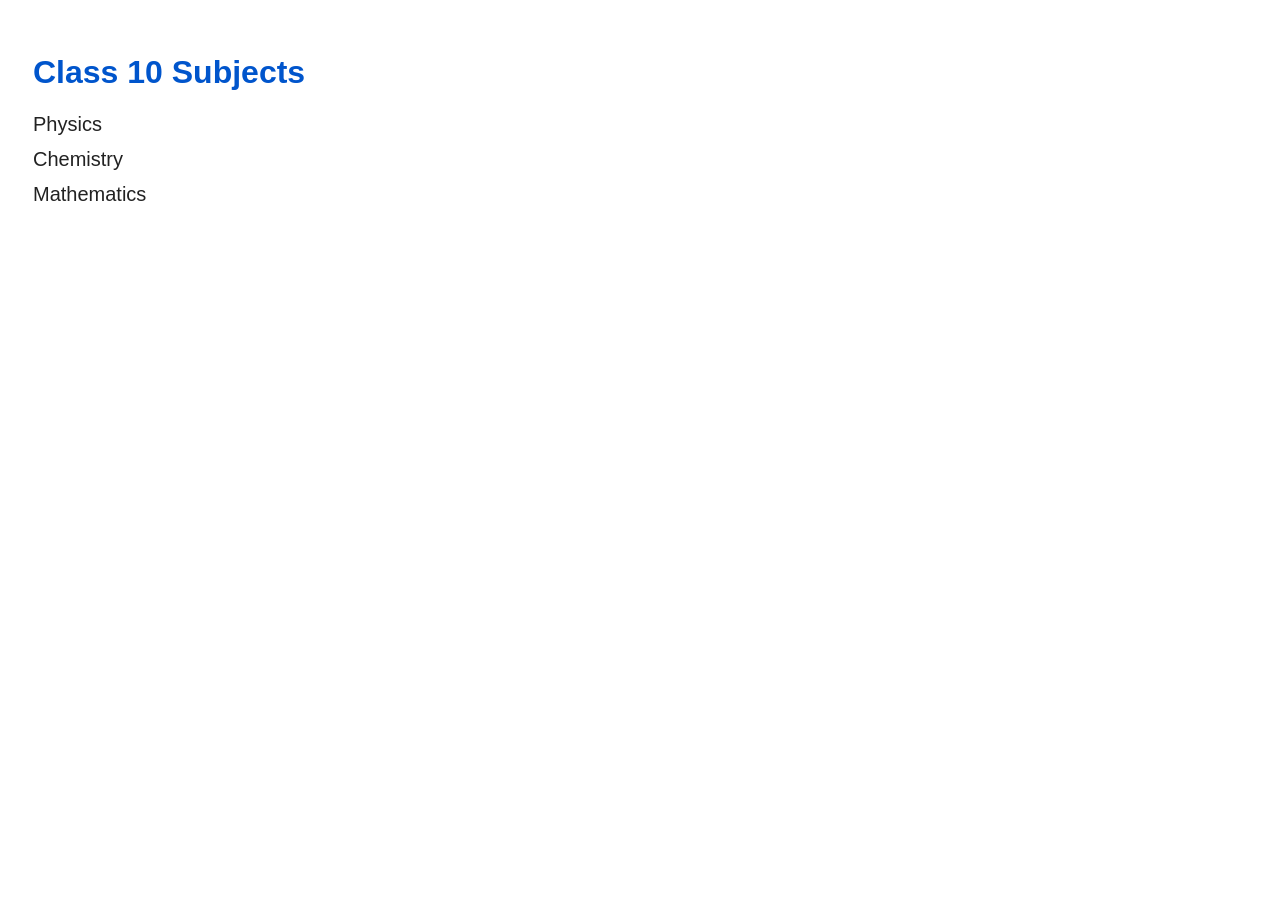
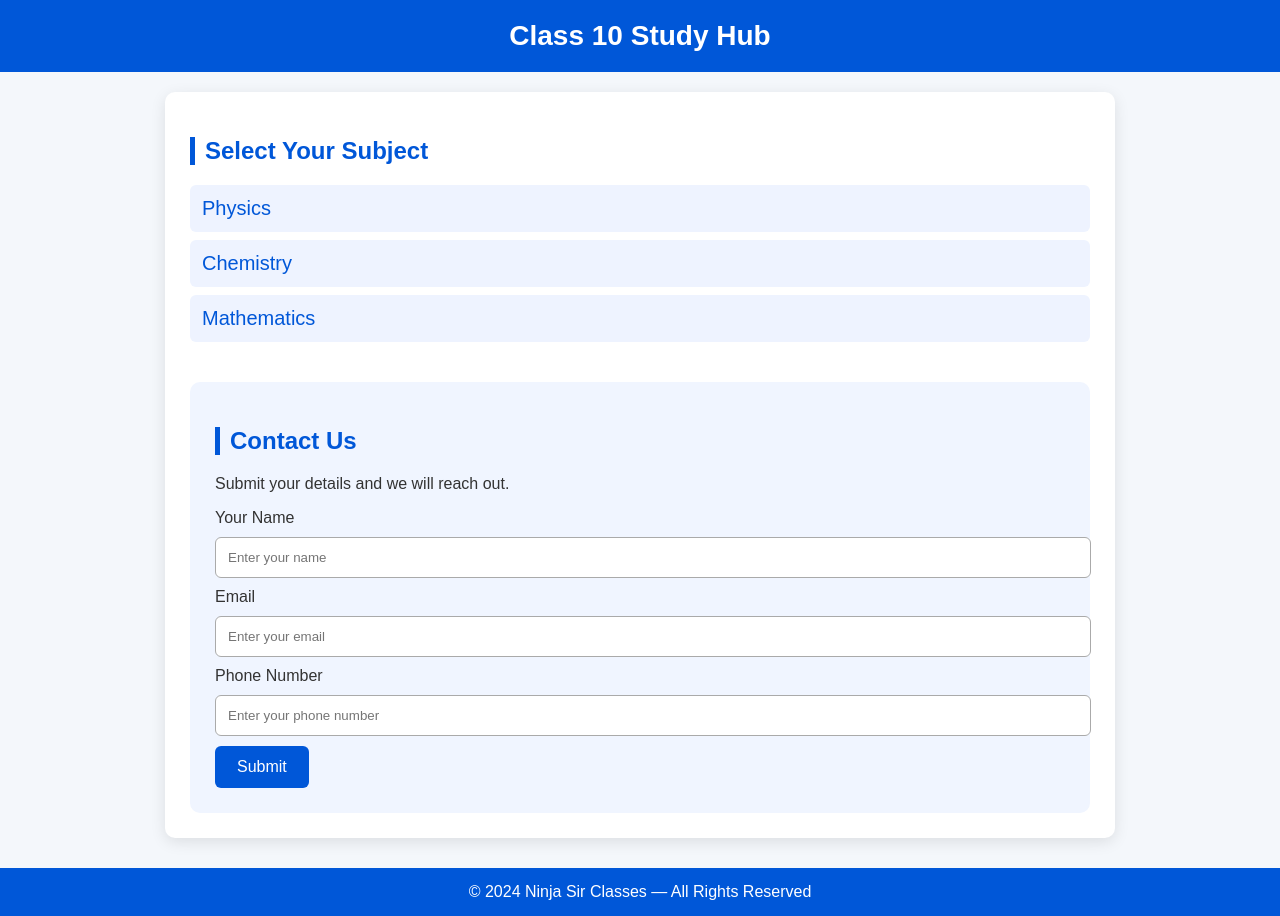
Before and after one commit to braveiosbrowser-create/class-10-robin, a plain HTML site: page index.html in a window 1280 px wide. Before the commit the page ends 800 px from the top, so only its background shows below. Drawn offline with Linux system fonts and the light colour scheme.

Commit message:
Update index.html
Yes

```diff
--- a/index.html
+++ b/index.html
@@ -3,13 +3,149 @@
 <head>
     <title>Class 10 Subjects</title>
     <link rel="stylesheet" href="style.css">
+
+    <style>
+        body {
+            font-family: Arial, sans-serif;
+            background: #f4f7fb;
+            margin: 0;
+            padding: 0;
+            color: #333;
+        }
+
+        header {
+            background: #0057d8;
+            padding: 20px;
+            text-align: center;
+            color: white;
+            font-size: 28px;
+            font-weight: bold;
+        }
+
+        .container {
+            max-width: 900px;
+            margin: auto;
+            background: white;
+            padding: 25px;
+            margin-top: 20px;
+            border-radius: 10px;
+            box-shadow: 0 4px 15px rgba(0,0,0,0.1);
+        }
+
+        h2 {
+            color: #0057d8;
+            border-left: 5px solid #0057d8;
+            padding-left: 10px;
+        }
+
+        ul {
+            list-style: none;
+            padding-left: 0;
+        }
+
+        li {
+            padding: 12px;
+            background: #eef3ff;
+            margin: 8px 0;
+            border-radius: 6px;
+        }
+
+        li a {
+            font-size: 20px;
+            text-decoration: none;
+            color: #0057d8;
+        }
+
+        li:hover {
+            background: #d9e4ff;
+        }
+
+        /* Contact Form */
+        #contact-box {
+            margin-top: 40px;
+            padding: 25px;
+            background: #f0f5ff;
+            border-radius: 10px;
+        }
+
+        input, textarea {
+            width: 100%;
+            padding: 12px;
+            margin: 10px 0;
+            border-radius: 6px;
+            border: 1px solid #aaa;
+        }
+
+        button {
+            padding: 12px 22px;
+            background: #0057d8;
+            color: white;
+            border: none;
+            border-radius: 6px;
+            font-size: 16px;
+            cursor: pointer;
+        }
+
+        button:hover {
+            background: #003f9e;
+        }
+
+        footer {
+            margin-top: 30px;
+            padding: 15px;
+            text-align: center;
+            background: #0057d8;
+            color: white;
+        }
+    </style>
 </head>
+
 <body>
-    <h1>Class 10 Subjects</h1>
+
+<header>
+    Class 10 Study Hub
+</header>
+
+<div class="container">
+
+    <h2>Select Your Subject</h2>
+
     <ul>
         <li><a href="physics.html">Physics</a></li>
         <li><a href="chemistry.html">Chemistry</a></li>
         <li><a href="mathematics.html">Mathematics</a></li>
     </ul>
+
+    <!-- CONTACT FORM -->
+    <div id="contact-box">
+        <h2>Contact Us</h2>
+        <p>Submit your details and we will reach out.</p>
+
+        <form action="https://formsubmit.co/ninjasirclasses@gmail.com" method="POST">
+
+            <!-- Prevent spam -->
+            <input type="hidden" name="_captcha" value="false">
+            <input type="hidden" name="_subject" value="New Student Inquiry">
+            <input type="hidden" name="_template" value="table">
+
+            <label>Your Name</label>
+            <input type="text" name="name" placeholder="Enter your name" required>
+
+            <label>Email</label>
+            <input type="email" name="email" placeholder="Enter your email" required>
+
+            <label>Phone Number</label>
+            <input type="text" name="phone" placeholder="Enter your phone number" required>
+
+            <button type="submit">Submit</button>
+        </form>
+    </div>
+
+</div>
+
+<footer>
+    © 2024 Ninja Sir Classes — All Rights Reserved
+</footer>
+
 </body>
 </html>
```
